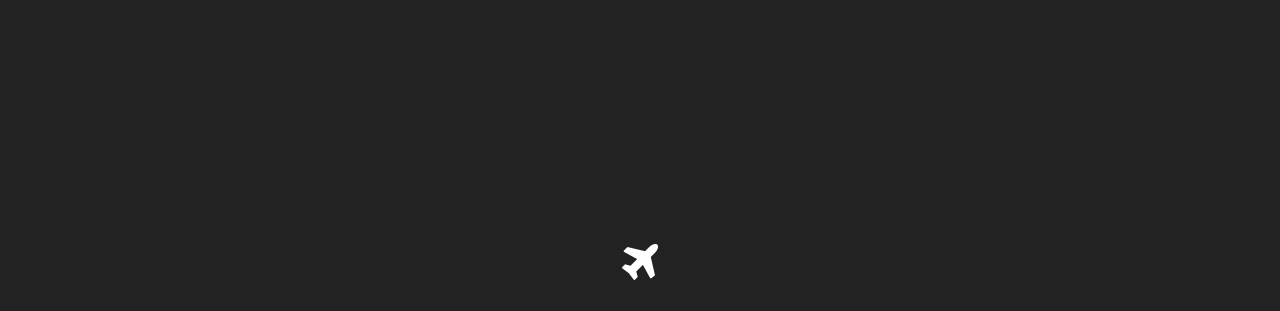
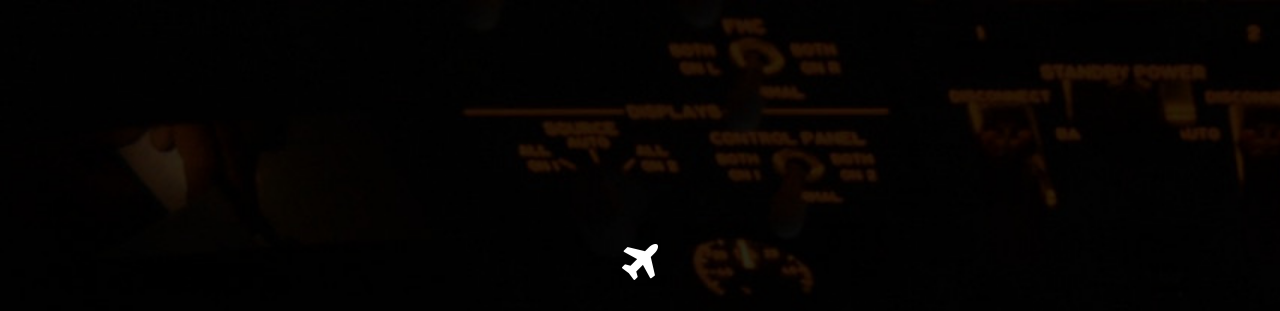
Before and after one commit to DavidePrincipi/nscon17-slides, a plain HTML site: page index.html in a window 1280 px wide. Shown: the top 311 px of the page. Drawn offline with Linux system fonts and the light colour scheme.

Commit message:
Add parallax background

```diff
--- a/index.html
+++ b/index.html
@@ -137,7 +137,8 @@
         // Transition speed
         transitionSpeed: 'fast', // default/fast/slow
 
-        backgroundImage: "img/draft.png",
+        parallaxBackgroundImage: "img/cockpit-wall-mod.jpg",
+        parallaxBackgroundSize: '2880px 1620px',
 
         dependencies: [
             { src: 'plugin/markdown/marked.js' },
```
Also changed, not shown: img/cockpit-wall-mod.jpg (added), img/cockpit-wall.jpg (added).
